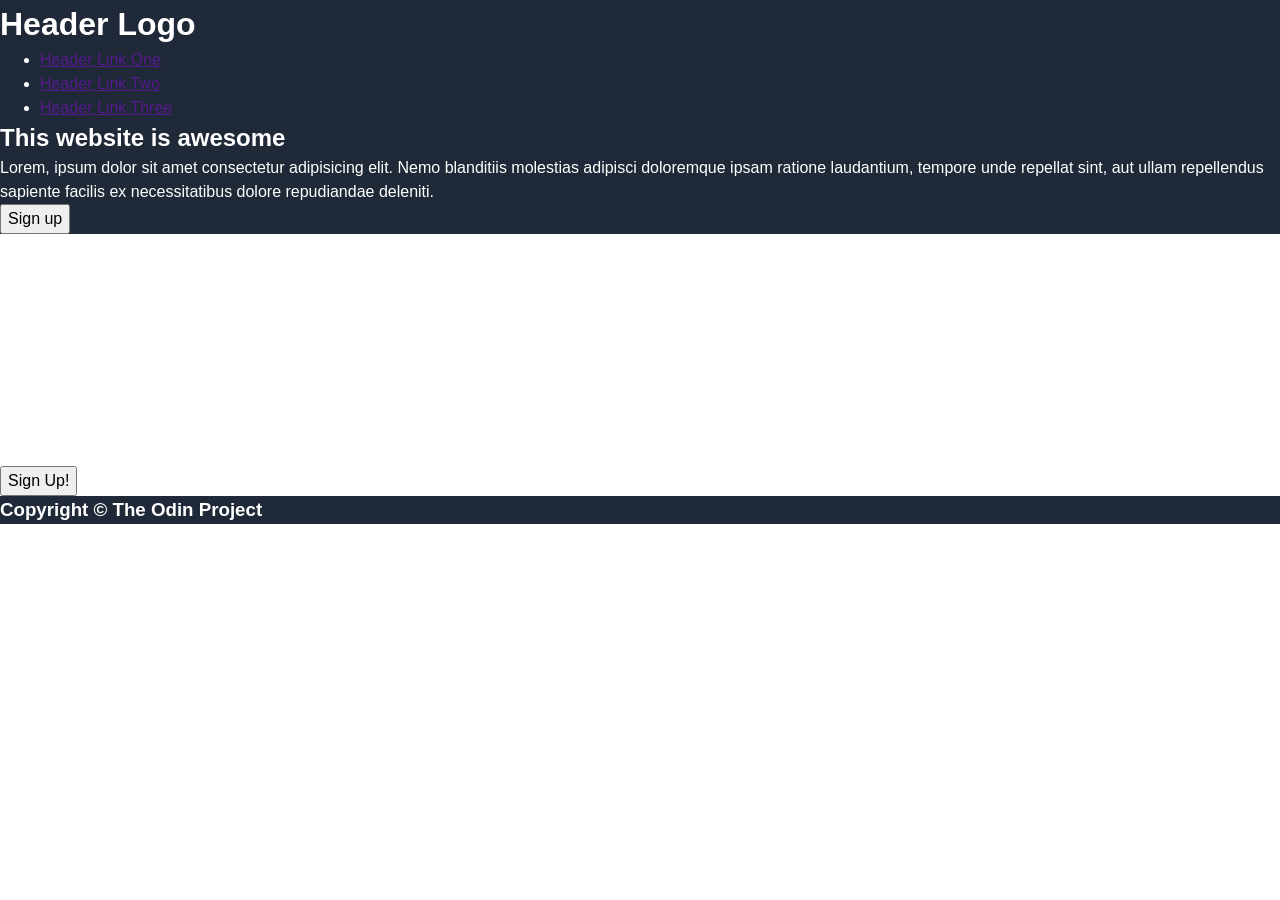
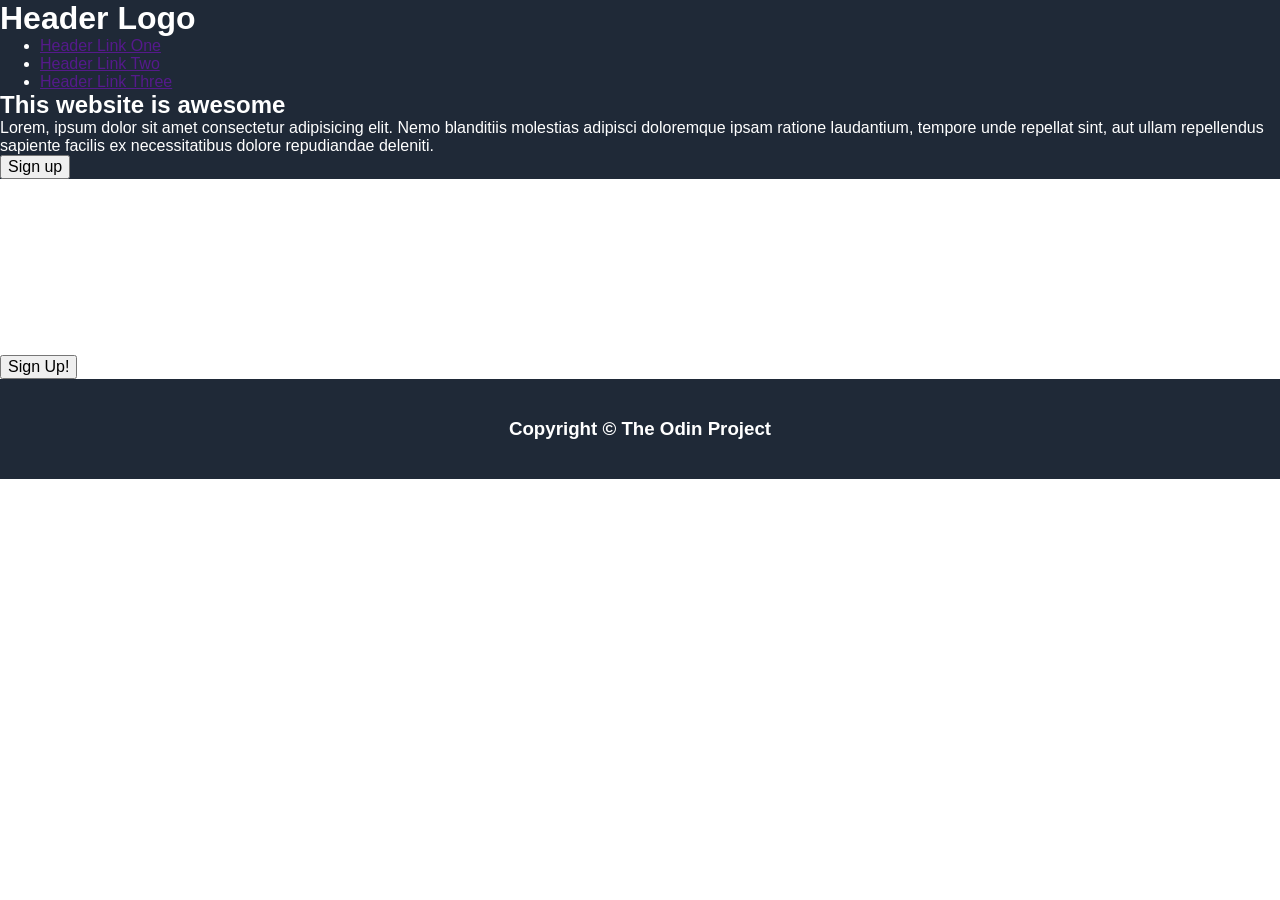

Added call to action and footer, styled hero and header links

--- a/styles.css
+++ b/styles.css
@@ -1,3 +1,5 @@
+@import url("https://fonts.googleapis.com/css2?family=Roboto:ital,wght@0,100..900;1,100..900&display=swap");
+
 /* 1. Use a more-intuitive box-sizing model */
 *,
 *::before,
@@ -17,14 +19,6 @@
   }
 }
 
-body {
-  /* 4. Increase line-height */
-  line-height: 1.5;
-  /* 5. Improve text rendering */
-  -webkit-font-smoothing: antialiased;
-}
-
-/* 6. Improve media defaults */
 img,
 picture,
 video,
@@ -53,27 +47,6 @@ h6 {
   overflow-wrap: break-word;
 }
 
-/* 9. Improve line wrapping */
-p {
-  text-wrap: pretty;
-}
-h1,
-h2,
-h3,
-h4,
-h5,
-h6 {
-  text-wrap: balance;
-}
-
-/*
-  10. Create a root stacking context
-*/
-#root,
-#__next {
-  isolation: isolate;
-}
-
 .header,
 .hero,
 .footer {
@@ -86,7 +59,7 @@ h6 {
 }
 
 body {
-  font-family: Helvetica;
+  font-family: "Roboto", sans-serif;
   color: #fff;
   height: 100vh;
 }
@@ -107,7 +80,7 @@ body {
 
   .header__link {
     list-style: none;
-    color: grey;
+    color: #e5e7eb;
   }
 }
 
@@ -121,6 +94,54 @@ main {
 
   .hero__wrapper {
     height: 100%;
+    display: flex;
+    justify-content: center;
+    align-items: center;
+    gap: 50px;
+  }
+
+  .hero__description {
+    flex: 1;
+
+    display: flex;
+    flex-direction: column;
+    justify-content: center;
+    gap: 12px;
+  }
+
+  .hero__description-text {
+    font-size: 48px;
+    color: #f9faf8;
+    font-weight: bold;
+  }
+  .hero__secondary-text {
+    font-size: 18px;
+    color: #e5e7eb;
+  }
+
+  .hero__img {
+    flex: 1;
+
+    width: 500px;
+    height: 250px;
+    background-color: grey;
+
+    align-content: center;
+    text-align: center;
+  }
+
+  .hero__img-text {
+    color: #f9faf8;
+    font-size: 24px;
+  }
+
+  .hero__button {
+    align-self: flex-start;
+    background-color: #3882f6;
+    color: #f9faf8;
+    border: none;
+    border-radius: 5px;
+    padding: 8px 32px;
   }
 }
 
@@ -143,13 +164,14 @@ main {
     justify-content: center;
     align-items: center;
     flex-wrap: wrap;
-    gap: 36px;
+    gap: 48px;
   }
 
   .features__item {
     display: flex;
     flex-direction: column;
     justify-content: center;
+    gap: 12px;
 
     width: 150px;
   }
@@ -186,5 +208,56 @@ main {
   .testimonial__author {
     justify-self: flex-end;
     font-weight: 800;
+  }
+}
+
+.cta {
+  flex: 1 1 400px;
+  height: 100%;
+  .cta__wrapper {
+    display: flex;
+    justify-content: center;
+    align-items: center;
+    height: inherit;
+  }
+
+  .cta__container {
+    width: 1000px;
+    height: 200px;
+    padding: 20px 50px;
+    background-color: #3882f6;
+    border-radius: 11px;
+
+    display: flex;
+    justify-content: space-around;
+  }
+
+  .cta__description {
+    display: flex;
+    justify-content: center;
+    align-items: flex-start;
+    flex-direction: column;
+  }
+
+  .cta__button {
+    align-self: center;
+    background: transparent;
+    border: 2px solid #f9faf8;
+    color: inherit;
+    border-radius: 8px;
+    padding: 4px 32px;
+    font-size: 18px;
+    font-weight: bold;
+  }
+}
+
+.footer {
+  height: 100px;
+  display: flex;
+  justify-content: center;
+  align-items: center;
+
+  .footer__wrapper p {
+    text-align: center;
   }
 }
